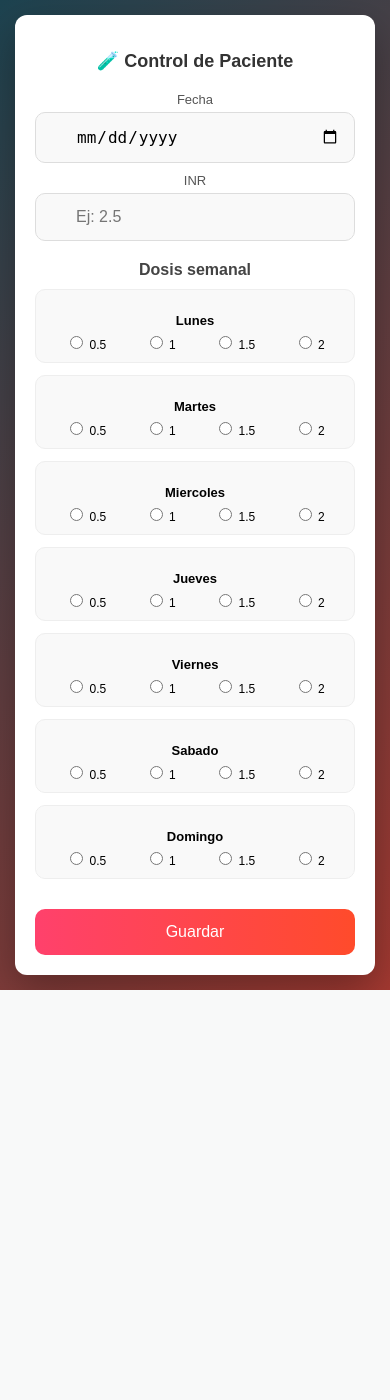
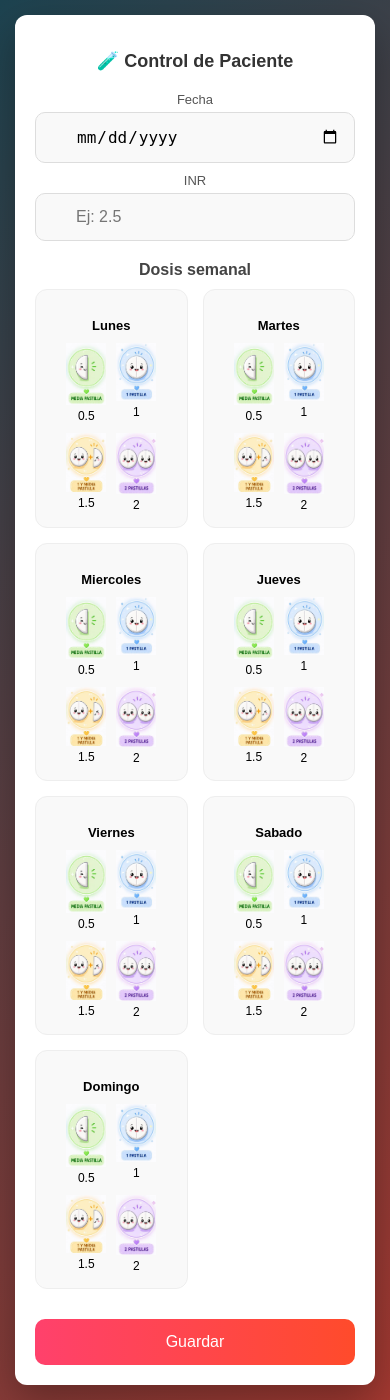
Before and after one commit to KuenenRivera/app-pacientes, a Flask app: page /edicion/72158687 in a window 390 px wide. Before the commit the page ends 990 px from the top, so only its background shows below. Run offline with Flask 3, Linux system fonts and the light colour scheme; a user stored in the database is signed in.

```diff
--- a/static/styles.css
+++ b/static/styles.css
@@ -352,3 +352,77 @@ input[type=number]::-webkit-outer-spin-button {
 .inr-bajo { color: orange; font-weight: bold; }
 .inr-normal { color: green; font-weight: bold; }
 .inr-alto { color: red; font-weight: bold; }
+
+
+
+
+
+
+
+
+
+
+
+
+
+
+
+/* =============img========================================================================= */
+
+/* GRID GENERAL */
+.dosis-grid {
+    display: grid;
+    grid-template-columns: repeat(2, 1fr);
+    gap: 15px;
+}
+
+/* CARD DE CADA DÍA */
+.dia-card {
+    background: #f9f9f9;
+    padding: 15px;
+    border-radius: 12px;
+    text-align: center;
+}
+
+.dia-nombre {
+    font-weight: bold;
+    margin-bottom: 10px;
+}
+
+/* GRUPO DE PASTILLAS */
+.pastillas-group {
+    display: flex;
+    justify-content: center;
+    flex-wrap: wrap;
+    gap: 10px;
+}
+
+/* LABEL (cada opción) */
+.pastillas-group label {
+    cursor: pointer;
+    text-align: center;
+}
+
+/* OCULTA RADIO */
+.pastillas-group input {
+    display: none;
+}
+
+/* IMÁGENES */
+.pastillas-group img {
+    width: 40px;
+    transition: 0.2s;
+}
+
+/* TEXTO */
+.pastillas-group span {
+    display: block;
+    font-size: 12px;
+}
+
+/* EFECTO SELECCIÓN */
+.pastillas-group input:checked + img {
+    transform: scale(1.2);
+    border: 2px solid #ff4b2b;
+    border-radius: 8px;
+}
--- a/templates/edicion.html
+++ b/templates/edicion.html
@@ -31,7 +31,7 @@
 
             <h3 class="subtitulo">Dosis semanal</h3>
 
-            <!-- DOSIS -->
+            <!-- 🔥 DOSIS CON IMÁGENES -->
             <div class="dosis-grid">
 
                 {% for d in ["lunes","martes","miercoles","jueves","viernes","sabado","domingo"] %}
@@ -39,11 +39,32 @@
 
                     <p class="dia-nombre">{{ d.capitalize() }}</p>
 
-                    <div class="radio-group">
-                        <label><input type="radio" name="{{d}}" value="0.5" required> 0.5</label>
-                        <label><input type="radio" name="{{d}}" value="1"> 1</label>
-                        <label><input type="radio" name="{{d}}" value="1.5"> 1.5</label>
-                        <label><input type="radio" name="{{d}}" value="2"> 2</label>
+                    <div class="pastillas-group">
+
+                        <label>
+                            <input type="radio" name="{{d}}" value="0.5" required>
+                            <img src="{{ url_for('static', filename='img/media.jpeg') }}">
+                            <span>0.5</span>
+                        </label>
+
+                        <label>
+                            <input type="radio" name="{{d}}" value="1">
+                            <img src="{{ url_for('static', filename='img/uno.jpeg') }}">
+                            <span>1</span>
+                        </label>
+
+                        <label>
+                            <input type="radio" name="{{d}}" value="1.5">
+                            <img src="{{ url_for('static', filename='img/uno_medio.jpeg') }}">
+                            <span>1.5</span>
+                        </label>
+
+                        <label>
+                            <input type="radio" name="{{d}}" value="2">
+                            <img src="{{ url_for('static', filename='img/dos.jpeg') }}">
+                            <span>2</span>
+                        </label>
+
                     </div>
 
                 </div>
```
Also changed, not shown: static/img/dos.jpeg (added), static/img/media.jpeg (added), static/img/uno.jpeg (added), static/img/uno_medio.jpeg (added).
